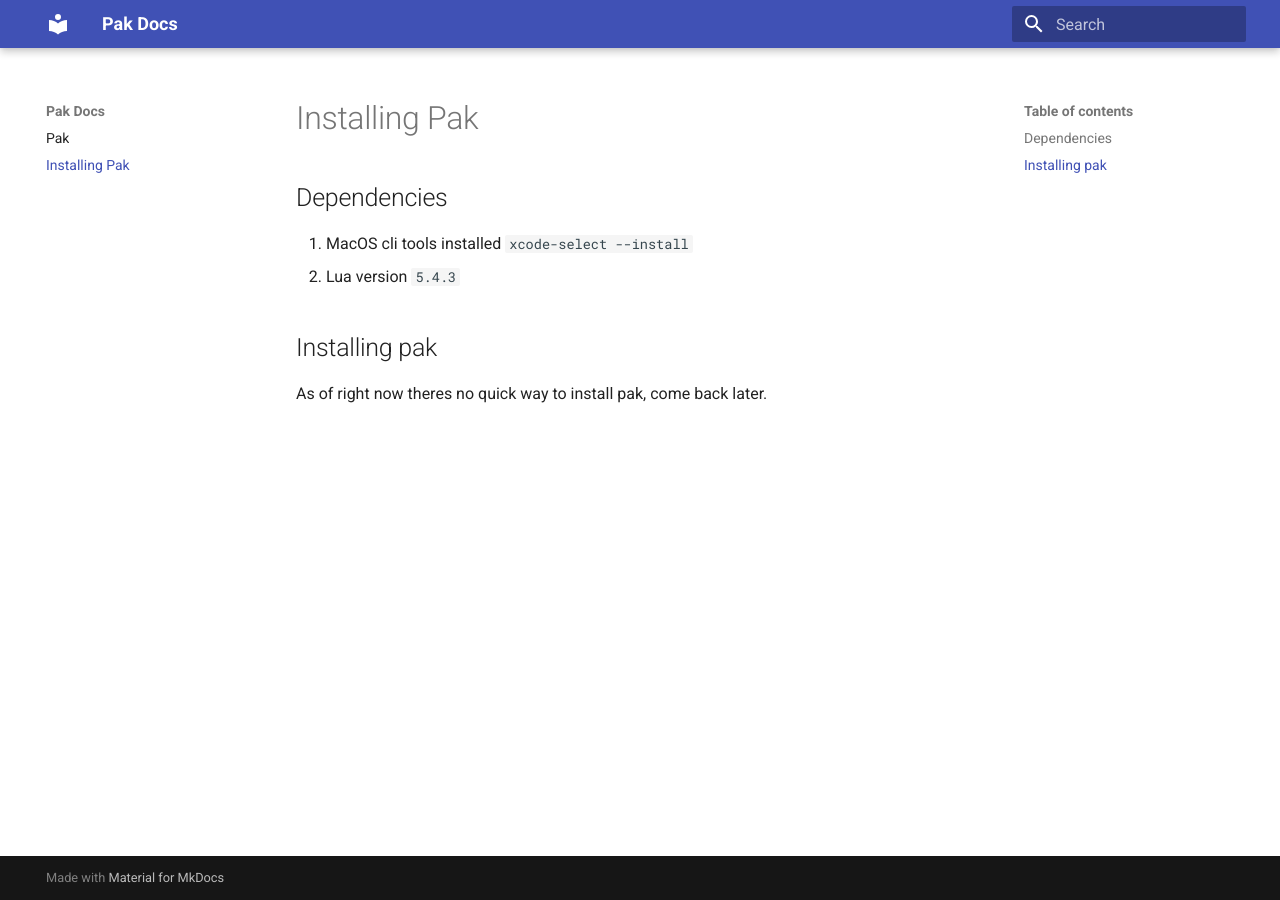
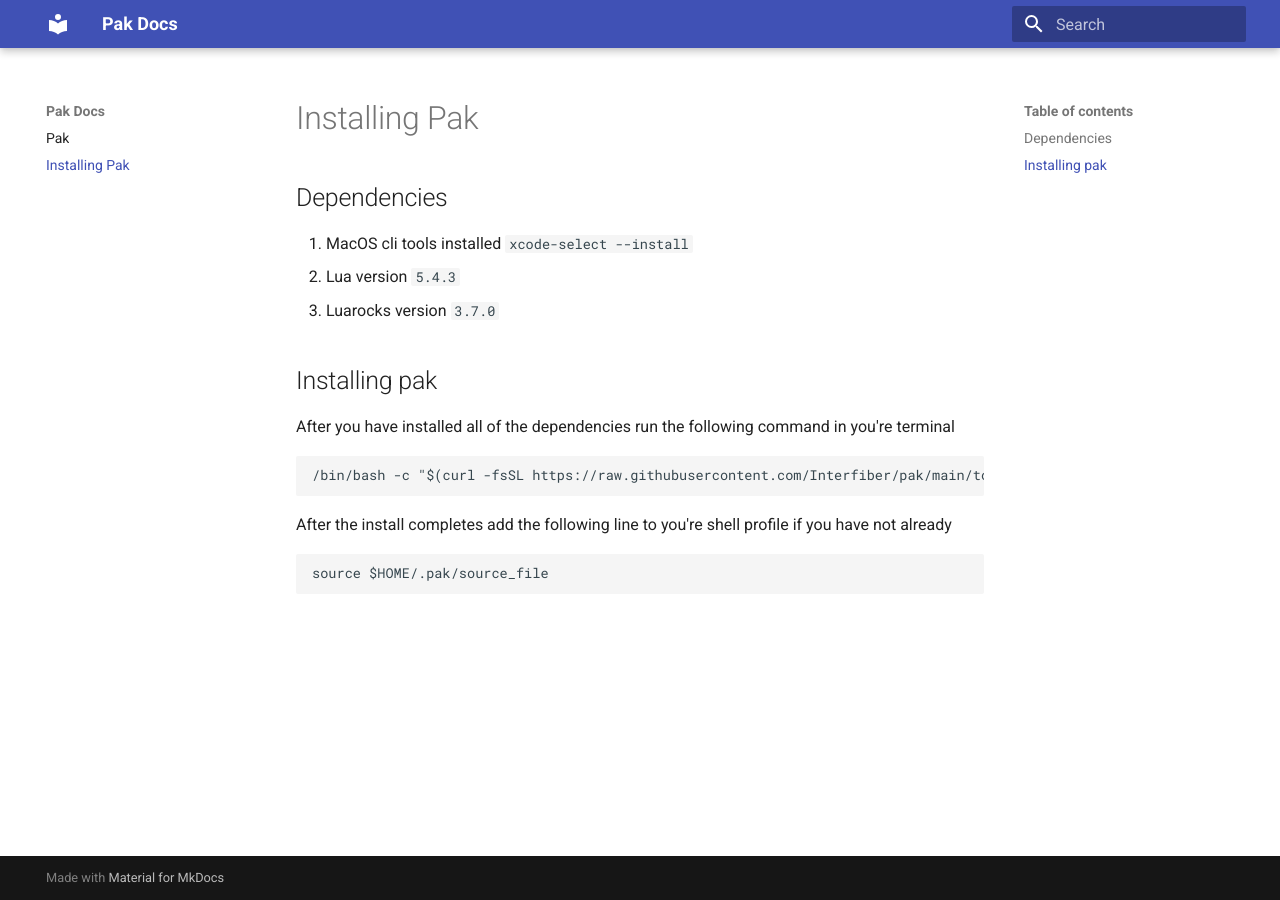
Before and after one commit to Interfiber/pak, an MkDocs documentation site: the page built from docs/docs/install.md, in a window 1280 px wide. Built offline with MkDocs 1.6.1 and Material for MkDocs 9.7.7, drawn with Linux system fonts in a browser that asks for light colours.

Commit message:
:sparkles: Push installer, and docs

````diff
--- a/docs/docs/install.md
+++ b/docs/docs/install.md
@@ -4,6 +4,14 @@
 
 1. MacOS cli tools installed ```xcode-select --install```
 2. Lua version ```5.4.3```
+3. Luarocks version ```3.7.0```
 
 ## Installing pak
-As of right now theres no quick way to install pak, come back later.
+After you have installed all of the dependencies run the following command in you're terminal
+```bash
+/bin/bash -c "$(curl -fsSL https://raw.githubusercontent.com/Interfiber/pak/main/tools/installer)"
+```
+After the install completes add the following line to you're shell profile if you have not already
+```bash
+source $HOME/.pak/source_file
+```
````
Also changed, not shown: 1 other file.
